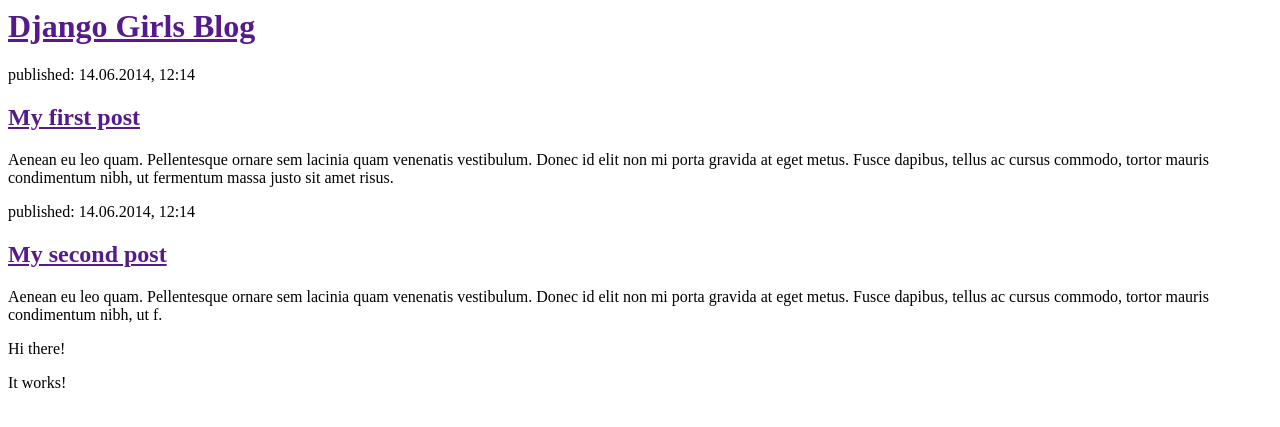
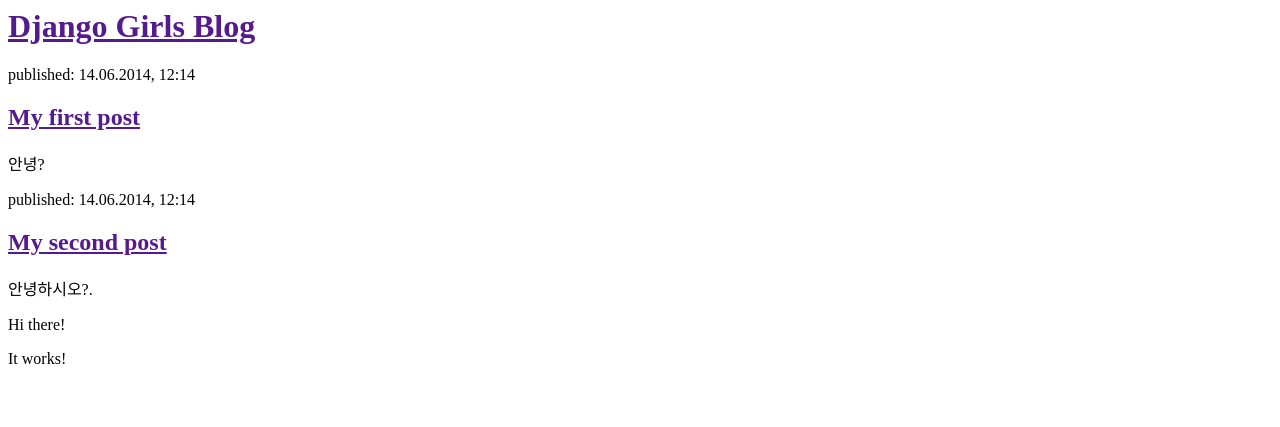
Before and after one commit to Han-yeong/Djangogirls, a Django app: page / in a window 1280 px wide. Shown: the top 427 px of the page. Run offline with Django 3.2, Linux system fonts and the light colour scheme.

Commit message:
html 안녕하세요 수정

```diff
--- a/blog/templates/blog/post_list.html
+++ b/blog/templates/blog/post_list.html
@@ -10,13 +10,13 @@
         <div>
             <p>published: 14.06.2014, 12:14</p>
             <h2><a href="">My first post</a></h2>
-            <p>Aenean eu leo quam. Pellentesque ornare sem lacinia quam venenatis vestibulum. Donec id elit non mi porta gravida at eget metus. Fusce dapibus, tellus ac cursus commodo, tortor mauris condimentum nibh, ut fermentum massa justo sit amet risus.</p>
+            <p> 안녕?</p>
         </div>
 
         <div>
             <p>published: 14.06.2014, 12:14</p>
             <h2><a href="">My second post</a></h2>
-            <p>Aenean eu leo quam. Pellentesque ornare sem lacinia quam venenatis vestibulum. Donec id elit non mi porta gravida at eget metus. Fusce dapibus, tellus ac cursus commodo, tortor mauris condimentum nibh, ut f.</p>
+            <p>안녕하시오?.</p>
         </div>
         <p>Hi there!</p>
         <p>It works!</p>
```
